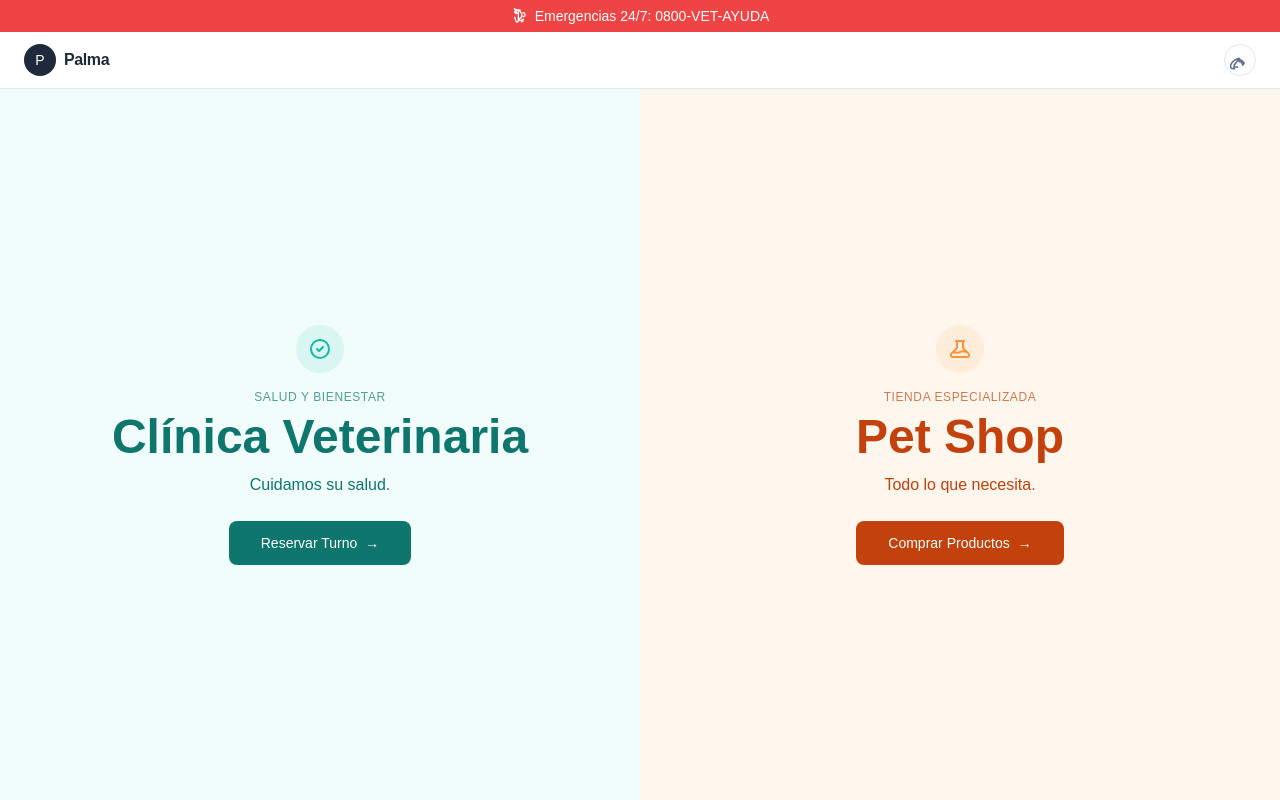
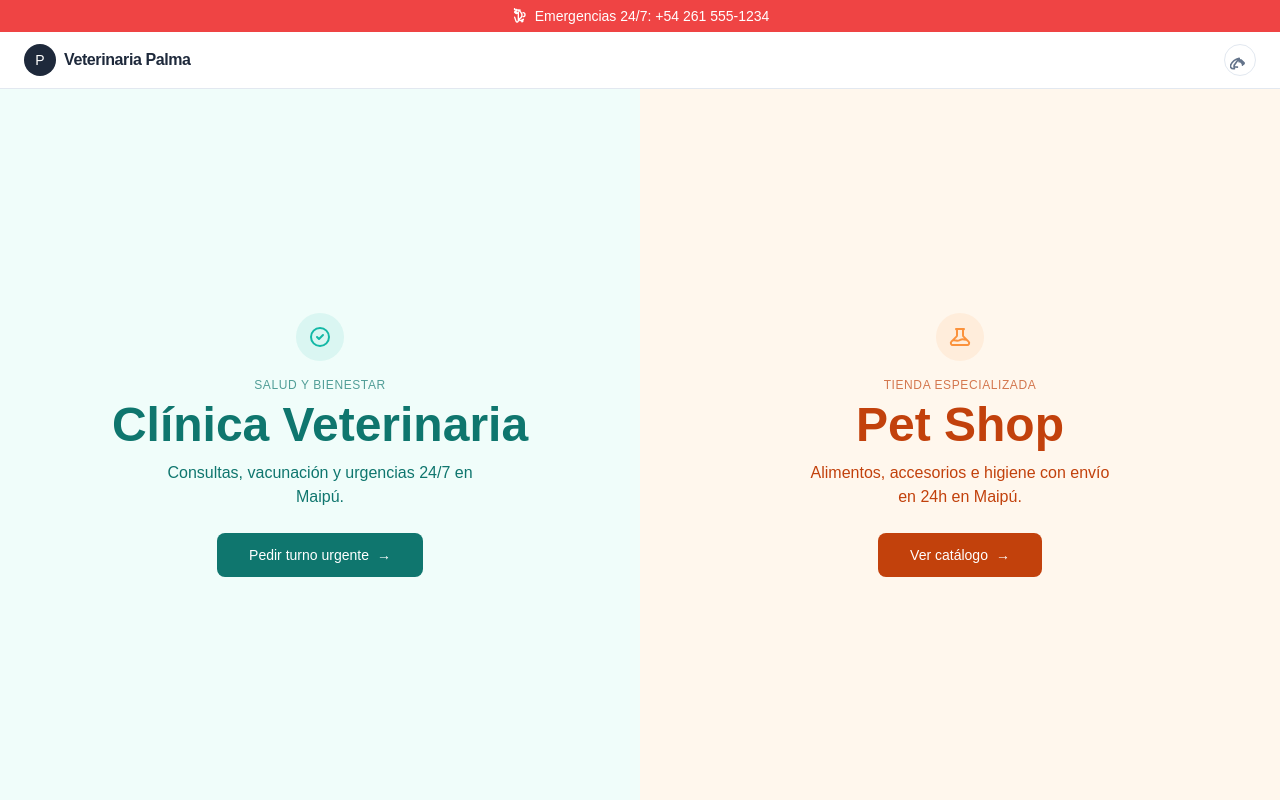
Before and after one commit to alamChoquerive/veterinaria-palma, a Next.js app: page / in a window 1280 px wide. Built offline with nearby package versions, Linux system fonts and the light colour scheme; no server answers.

Commit message:
fix(ui): cierra P2 del gateway: copy especifico por mitad, CTA Pedir turno urgente, telefono de emergencias legible, text-md a text-base y marca completa en header

```diff
--- a/app/page.tsx
+++ b/app/page.tsx
@@ -27,8 +27,8 @@ export default async function GatewayPage() {
             d="M11 5.882V19.24a1.76 1.76 0 01-3.417.592l-2.147-6.15M18 13a3 3 0 100-6M5.4365.9958A1 1 0 007.757 2.112c9.127 3.076 11.866 10.38 4.295 14.677A10.26 10.26 0 0113.464 19c1.985 0 3.84-.76 5.195-2.006L16.23 20.44a1 1 0 001.552-.548M13.789 3.158c-2.676-.9-5.215-.135-6.96 1.978a1 1 0 00-1.083 1.596c.653 1.093 1.736 1.64 2.812 1.488a1 1 0 00.692-.228m0 0a1 1 0 00.692-.228m-1.083-1.596a1 1 0 00-1.083 1.596M11 5.882V19.24a1.76 1.76 0 01-3.417.592l-2.147-6.15M18 13a3 3 0 100-6"
           />
         </svg>
-        <a href="tel:0800VETAYUDA" className="hover:underline">
-          Emergencias 24/7: 0800-VET-AYUDA
+        <a href="tel:+542615551234" className="hover:underline">
+          Emergencias 24/7: +54 261 555-1234
         </a>
       </div>
 
@@ -51,9 +51,11 @@ export default async function GatewayPage() {
           </div>
           <span className="text-xs font-medium uppercase tracking-wider mb-2 opacity-70">Salud y bienestar</span>
           <h2 className="text-3xl md:text-5xl font-bold mb-3">Clínica Veterinaria</h2>
-          <p className="text-md mb-6 max-w-xs text-center">Cuidamos su salud.</p>
+          <p className="text-base mb-6 max-w-xs text-center">
+            Consultas, vacunación y urgencias 24/7 en Maipú.
+          </p>
           <span className="bg-[#0f766e] text-white px-8 py-3 rounded-lg text-sm font-medium hover:bg-[#115e59] transition-colors flex items-center gap-2">
-            Reservar Turno <span>→</span>
+            Pedir turno urgente <span>→</span>
           </span>
         </Link>
 
@@ -69,9 +71,11 @@ export default async function GatewayPage() {
           </div>
           <span className="text-xs font-medium uppercase tracking-wider mb-2 opacity-70">Tienda especializada</span>
           <h2 className="text-3xl md:text-5xl font-bold mb-3">Pet Shop</h2>
-          <p className="text-md mb-6 max-w-xs text-center">Todo lo que necesita.</p>
+          <p className="text-base mb-6 max-w-xs text-center">
+            Alimentos, accesorios e higiene con envío en 24h en Maipú.
+          </p>
           <span className="bg-[#c2410c] text-white px-8 py-3 rounded-lg text-sm font-medium hover:bg-[#a3360a] transition-colors flex items-center gap-2">
-            Comprar Productos <span>→</span>
+            Ver catálogo <span>→</span>
           </span>
         </Link>
       </main>
--- a/components/layout/gateway-header.tsx
+++ b/components/layout/gateway-header.tsx
@@ -36,7 +36,9 @@ export function GatewayHeader({ tieneSesion }: { tieneSesion: boolean }) {
           <div className="w-8 h-8 rounded-full bg-[#1e293b] flex items-center justify-center text-white text-sm font-medium">
             P
           </div>
-          <span className="font-semibold text-[#1e293b] tracking-tight">Palma</span>
+          <span className="font-semibold text-[#1e293b] tracking-tight hidden sm:inline">
+            Veterinaria Palma
+          </span>
         </div>
         <div className="flex items-center gap-3">
           {tieneSesion ? (
```
